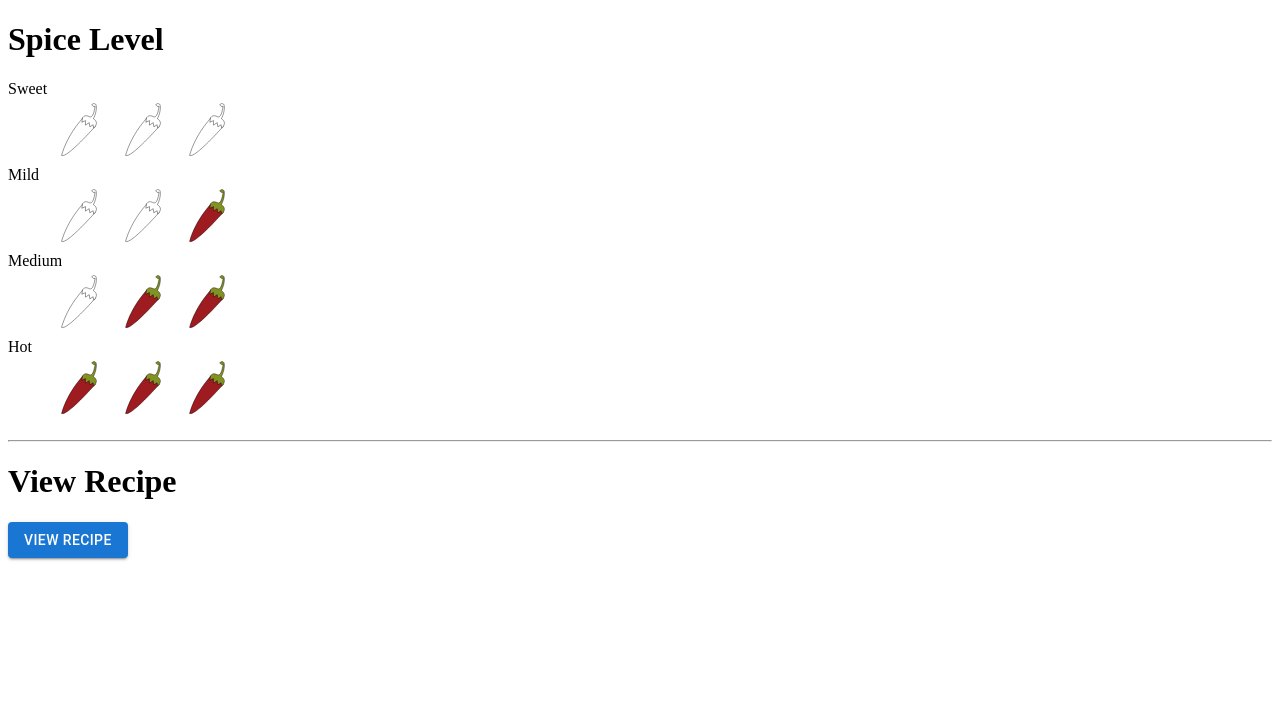
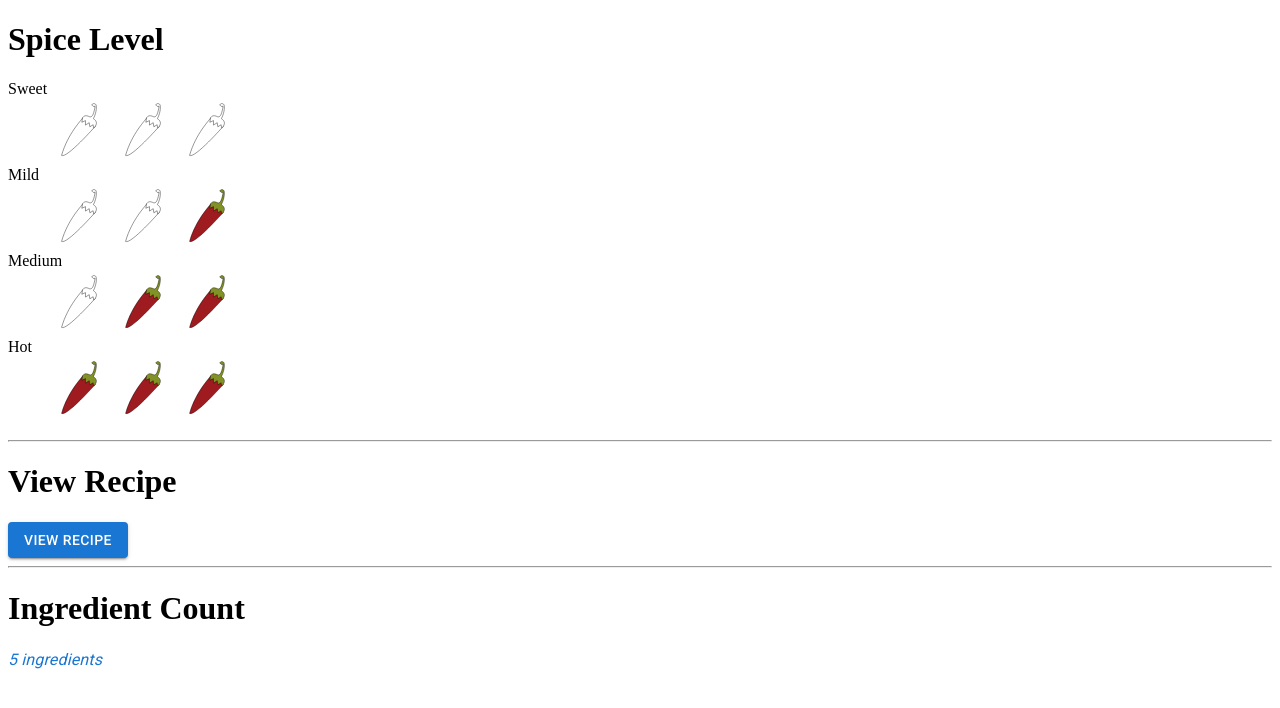
Before and after one commit to RecipeShelf/react, a React app: page / in a window 1280 px wide. Shown: the top 708 px of the page. Built offline with nearby package versions, Linux system fonts and the light colour scheme.

Commit message:
Added ingredient count component

```diff
--- a/index.jsx
+++ b/index.jsx
@@ -2,6 +2,7 @@ import React from 'react'
 import  { createRoot }  from 'react-dom/client';
 import App from './src/App.jsx'
 import ComponentList from './src/ComponentList.jsx';
+import 'typeface-roboto'
 
 const container = document.getElementById('root');
 const root = createRoot(container);
--- a/package.json
+++ b/package.json
@@ -28,6 +28,7 @@
     "@babel/preset-env": "^7.19.4",
     "@babel/preset-react": "^7.18.6",
     "babel-loader": "^8.2.5",
+    "css-loader": "^6.7.1",
     "eslint": "^8.26.0",
     "eslint-config-airbnb": "^19.0.4",
     "eslint-config-prettier": "^8.5.0",
@@ -39,6 +40,7 @@
     "husky": "^8.0.1",
     "lint-staged": "^13.0.3",
     "prettier": "2.7.1",
+    "style-loader": "^3.3.1",
     "webpack": "^5.74.0",
     "webpack-cli": "^4.10.0",
     "webpack-dev-server": "^4.11.1"
--- a/src/ComponentList.jsx
+++ b/src/ComponentList.jsx
@@ -1,5 +1,6 @@
 import React from "react";
 import { BrowserRouter as Router } from "react-router-dom";
+import IngredientCount from "./components/IngredientCountText";
 import SpiceLevel from "./components/SpiceLevelImages";
 import ViewRecipeButton from "./components/ViewRecipeButton";
 
@@ -16,6 +17,9 @@ const ComponentList = () => {
             <hr />
             <h1>View Recipe</h1>
             <ViewRecipeButton recipeId={"123abc"}></ViewRecipeButton>
+            <hr />
+            <h1>Ingredient Count</h1>
+            <IngredientCount count={5}></IngredientCount>
         </Router>
     )
 }
--- /dev/null
+++ b/src/components/IngredientCountText.jsx
@@ -0,0 +1,8 @@
+import * as React from "react";
+import { Typography } from '@mui/material';
+
+export default ({ count }) => (
+    <>
+        <Typography fontStyle="italic" color="primary">{count} ingredients</Typography>
+    </>
+);
--- a/webpack.config.js
+++ b/webpack.config.js
@@ -42,6 +42,10 @@ module.exports = {
         exclude: /node_modules/,
         use: 'babel-loader',
       },
+      {
+        test: /\.css$/,
+        use: ['style-loader', 'css-loader'],
+      }
     ],
   },
   plugins: [
```
Also changed, not shown: 1 other file (tests, documents, lock files or other folders).
